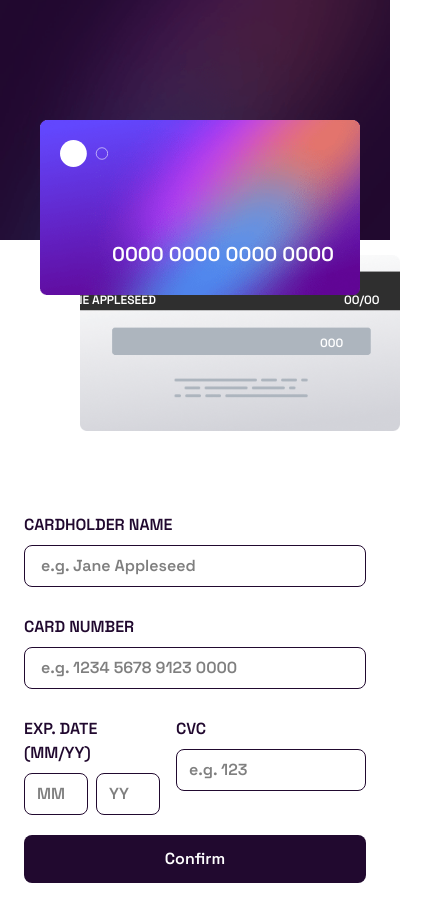
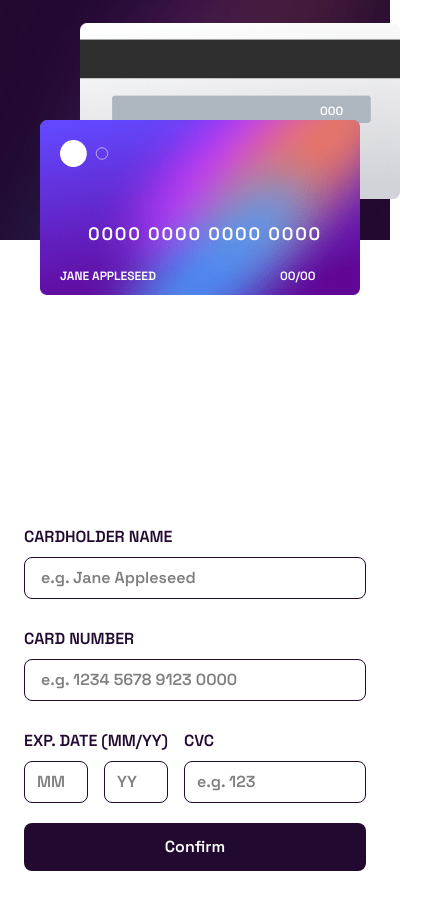
Before and after one commit to FelipeGdasilva/frontend-mentor-challenge, a Next.js app in the folder interactive-card-details/: page / in a window 390 px wide. Shown: the top 922 px of the page, 430 px wide, since content can reach past the window. Built offline with nearby package versions, Linux system fonts and the light colour scheme.

Commit message:
feat: add CardDisplayProps interface and refine layout

```diff
--- a/interactive-card-details/src/components/CardDisplay.tsx
+++ b/interactive-card-details/src/components/CardDisplay.tsx
@@ -1,56 +1,72 @@
 import Image from "next/image";
+
+ interface CardDisplayProps{
+  name: string;
+  number: string;
+  month: string;
+  year: string;
+  cvc: string;
+ }
 
 export default function CardDisplay() {
   return (
-    <section className=" relative w-full h-60 md:w-96 md:h-screen">
+    <section className="relative w-full h-60 md:w-96 md:h-screen">
       <Image
         src="/images/bg-main-mobile.png"
-        alt="fundo mobile"
+        alt="Fundo mobile"
         fill
         className="object-cover md:hidden"
       />
 
       <Image
         src="/images/bg-main-desktop.png"
-        alt="fundo desktop"
+        alt="Fundo desktop"
         fill
         className="hidden object-cover md:block"
       />
-      <div className=" relative md:left-36  translate-x-10 mt-20 top-10  -bottom-10 z-20">
+
+
+      <div className="relative w-80 md:w-96 md:left-36  translate-x-10 mt-20 top-10 z-20">
         <Image
           src="/images/bg-card-front.png"
-          alt="card front"
+          alt="Frente do cartão"
           height={245}
           width={447}
-          className=" w-80 md:w-96  max-w-none h-auto"
+          className="w-full h-auto"
         />
+
         <Image
           src="/images/card-logo.svg"
-          alt="logo do card"
+          alt=""
           width={84}
           height={47}
-          className="absolute top-5 left-5 w-12 md-14 h-auto"
+          className="absolute top-5 left-5 w-12 md:w-14 h-auto"
         />
-        <span className="absolute  top-5 translate-y-25 translate-x-18 text-xl text-white z-10">
+
+        <span className="absolute top-5 translate-y-20 translate-x-12 md:translate-x-20 tracking-widest text-lg md:text-xl text-white z-10">
           0000 0000 0000 0000
         </span>
-        <span className="absolute top-5 translate-y-38 translate-x-5 text-xs text-white z-10">
+
+        <span className="absolute top-5 md:top-9 translate-y-32 translate-x-5 text-xs uppercase text-white z-10">
           JANE APPLESEED
         </span>
-        <span className="absolute top-5 translate-y-38 translate-x-76 text-xs text-white z-10">
+
+        <span className="absolute top-5 md:top-9 translate-y-32 translate-x-60 md:translate-x-75 text-xs text-white z-10">
           00/00
         </span>
       </div>
 
-      <div className=" relative md:translate-x-10 md:mt-28  md:ml-20   translate-x-10 ml-10  z-10">
+
+      <div className="relative w-80 md:w-96 translate-x-10 ml-10 md:ml-20 md:mt-28 bottom-58  md:bottom-auto mb-29 z-10">
         <Image
           src="/images/bg-card-back.png"
-          alt="card back"
+          alt="Verso do cartão"
           height={245}
           width={447}
-          className=" w-80 md:w-96  max-w-none h-auto"
+          className="w-full h-auto"
         />
-        <span className="absolute top-5 translate-y-15 translate-x-60 md:translate-x-75  md:translate-y-19 text-xs text-white z-10">
+
+        <span className="absolute top-5 translate-y-15 md:translate-y-19 translate-x-60 md:translate-x-75 text-xs text-white z-10">
           000
         </span>
       </div>
--- a/interactive-card-details/src/components/CardForm.tsx
+++ b/interactive-card-details/src/components/CardForm.tsx
@@ -7,7 +7,7 @@ interface FormProps {
 
 export default function CardForm() {
   return (
-    <form className="min-h-screen flex flex-col justify-center gap-5 w-full max-w-sm">
+    <form className="min-h-screen flex flex-col justify-center gap-5 w-full max-w-sm overflow-x-hidden">
       <div className="flex flex-col">
         <label className="py-2 text-base font-semibold text-purple-950">
           CARDHOLDER NAME
@@ -35,7 +35,7 @@ export default function CardForm() {
           <label className="py-2 text-base font-semibold text-purple-950 ">
             EXP. DATE (MM/YY)
           </label>
-          <div className="flex gap-2">
+          <div className="flex gap-4">
             <input
               type="text"
               className="border border-purple-950 rounded-lg py-2 px-3 w-16 pl-3 "
```
Also changed, not shown: interactive-card-details/src/components/ThankYouState.tsx (added).
